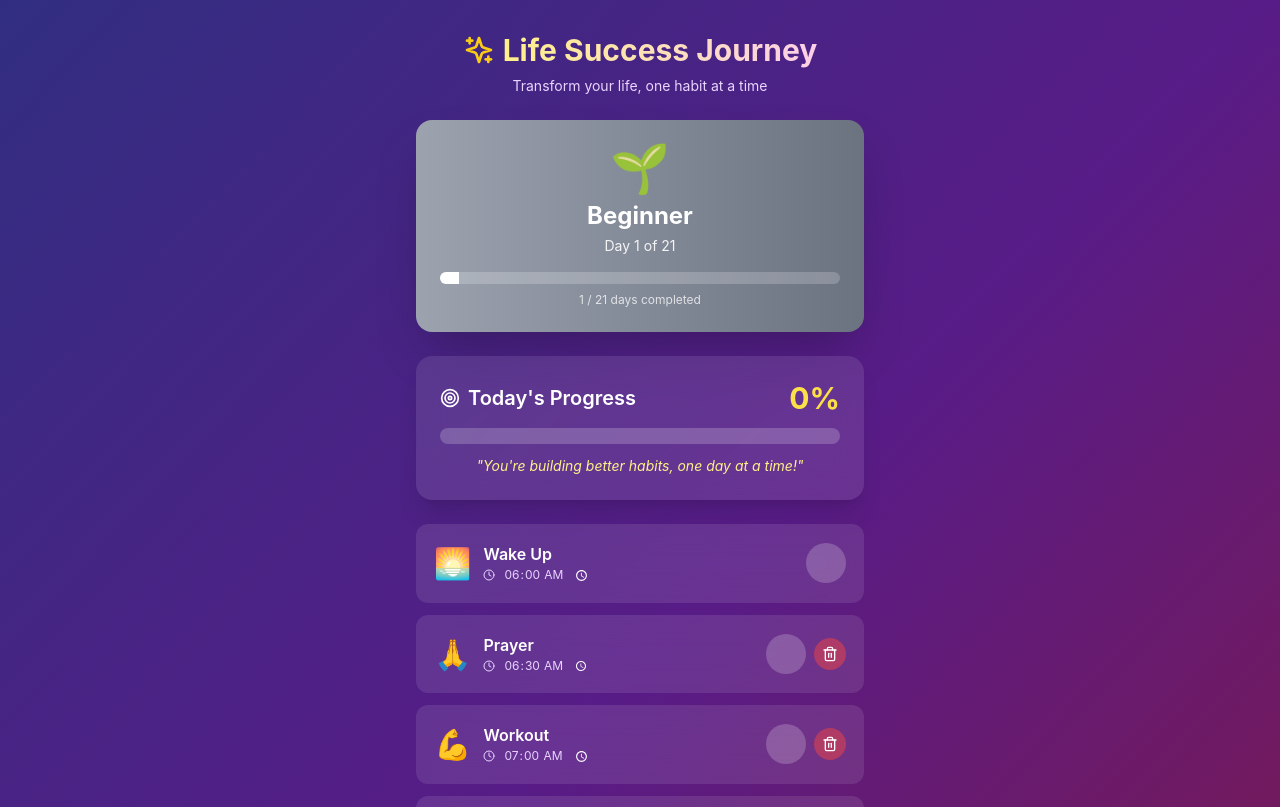
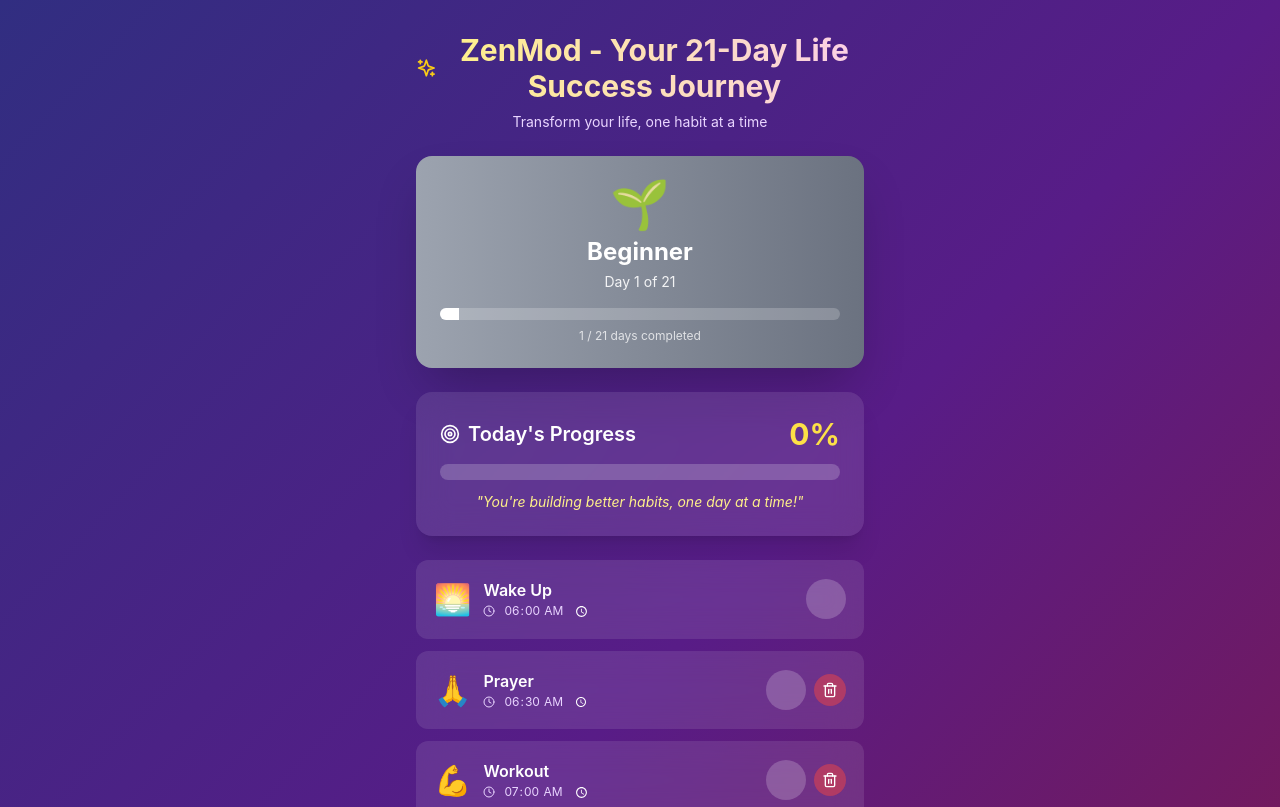
Before and after one commit to salmanck66/ZenMod-In-21-Days, a React (Create React App) app: page / in a window 1280 px wide. Shown: the top 807 px of the page. Built offline with nearby package versions, Linux system fonts and the light colour scheme; the HTML template or start-up script is replaced by a standard one.

Commit message:
name chage"

```diff
--- a/src/App.js
+++ b/src/App.js
@@ -188,7 +188,7 @@ const LifeSuccessJourney = () => {
           <div className="flex items-center justify-center gap-2 mb-2">
             <Sparkles className="w-8 h-8 text-yellow-400" />
             <h1 className="text-3xl font-bold bg-gradient-to-r from-yellow-200 to-pink-200 bg-clip-text text-transparent">
-              Life Success Journey
+              ZenMod - Your 21-Day Life Success Journey
             </h1>
           </div>
           <p className="text-purple-200 text-sm">Transform your life, one habit at a time</p>
```
